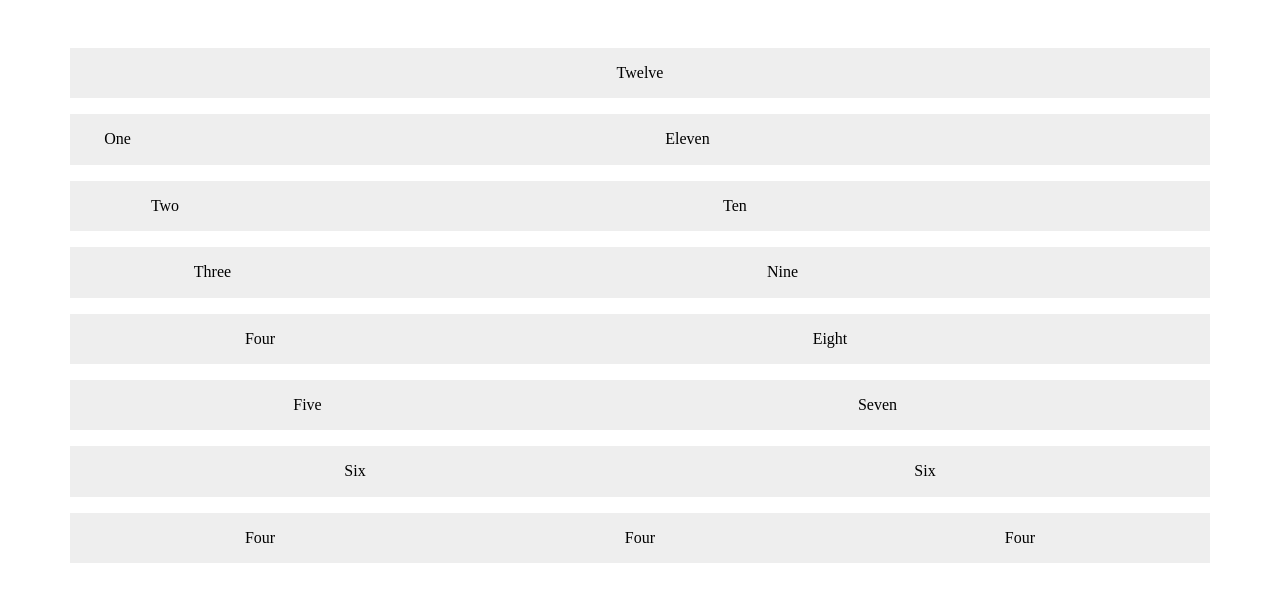
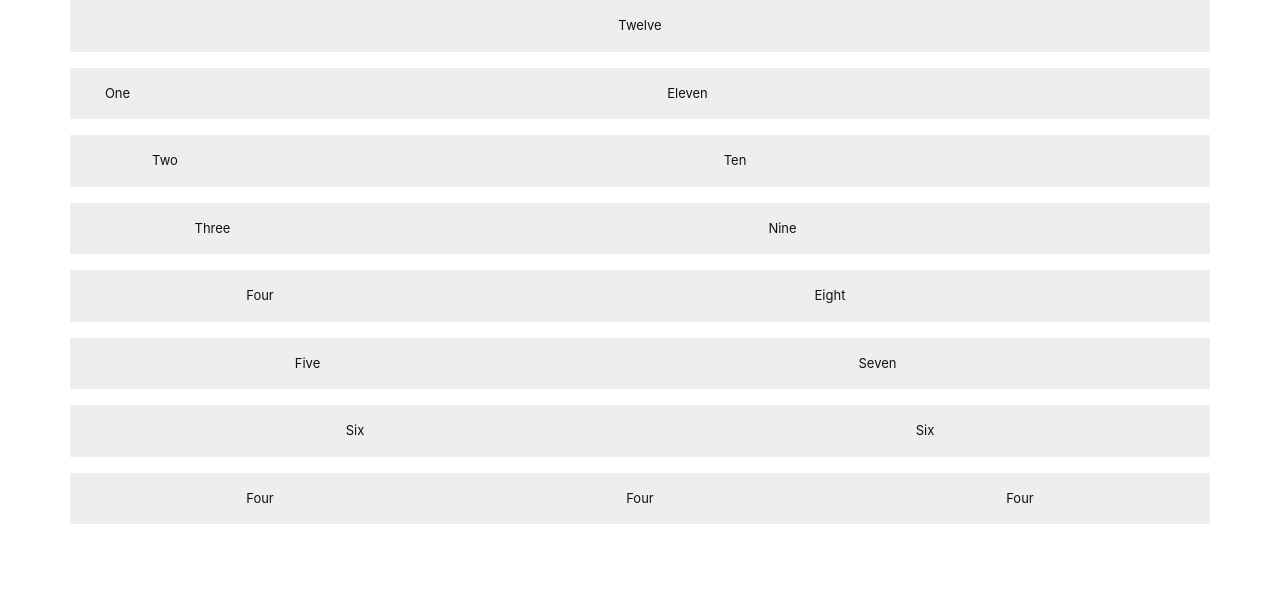
Before and after one commit to rightscale-design/designkit-grid, a website: page index.html in a window 1280 px wide. Drawn offline with nearby package versions, Linux system fonts and the light colour scheme.

Commit message:
Moving things around

```diff
--- a/designkit-grid.css
+++ b/css/designkit-grid.css
@@ -1,3 +1,8 @@
+/*
+//
+// Designkit-Grid
+// --------------------------------------------------
+*/
 .container {
   margin-right: auto;
   margin-left: auto;
--- a/index.html
+++ b/index.html
@@ -2,25 +2,32 @@
 <html lang="en">
 <head>
   <meta charset="UTF-8">
-  <title>Grid</title>
-  <link rel="stylesheet" href="designkit-grid.css">
+  <title>Designkit Grid</title>
+  <link rel="stylesheet" href="css/designkit-grid.css">
   <link rel="stylesheet" href="https://cdnjs.cloudflare.com/ajax/libs/normalize/3.0.3/normalize.min.css">
   <style>
-    html {
+    * {
+      -moz-box-sizing: border-box;
       box-sizing: border-box;
     }
-    *,
-    *::before,
-    *::after {
-      box-sizing: inherit;
+
+    body {
+      font-family: -apple-system, BlinkMacSystemFont, "Segoe UI", Roboto, Oxygen, Ubuntu, Cantarell, "Open Sans", "Helvetica Neue", sans-serif;
+      letter-spacing: 0;
+      font-weight: 400;
+      font-style: normal;
+      text-rendering: optimizeLegibility;
+      -webkit-font-smoothing: antialiased;
+      -moz-osx-font-smoothing: grayscale;
+      color: #111;
+      font-size: 13px;
+      line-height: 1.5;
     }
-    body {
-      font-size: 16px;
-      margin-top: 3rem;
-    }
+
     .row {
       margin-bottom: 1rem;
     }
+
     .row > div {
       background-color: #EEE;
       padding: 1rem;
--- a/index.scss
+++ /dev/null
@@ -1,4 +0,0 @@
-@charset "UTF-8";
-
-@import "bourbon";
-@import "src/grid";
--- a/package.json
+++ b/package.json
@@ -1,8 +1,7 @@
 {
   "name": "designkit-grid",
-  "version": "0.0.1",
+  "version": "0.0.2",
   "description": "Sass module for a simple CSS grid",
-  "main": "index.scss",
   "repository": {
     "type": "git",
     "url": "git+https://github.com/rightscale-design/designkit-grid.git"
--- a/src/_grid.scss
+++ b/src/_designkit-grid.scss
@@ -1,3 +1,5 @@
+@charset "UTF-8";
+
 .container {
   @include margin(null auto null auto);
   @include padding(null 0.9375rem null 0.9375rem);
```
Also changed, not shown: src/index.scss (added, +10 -0 lines), css/designkit-grid.min.css (renamed from designkit-grid.min.css), 3 other files.
